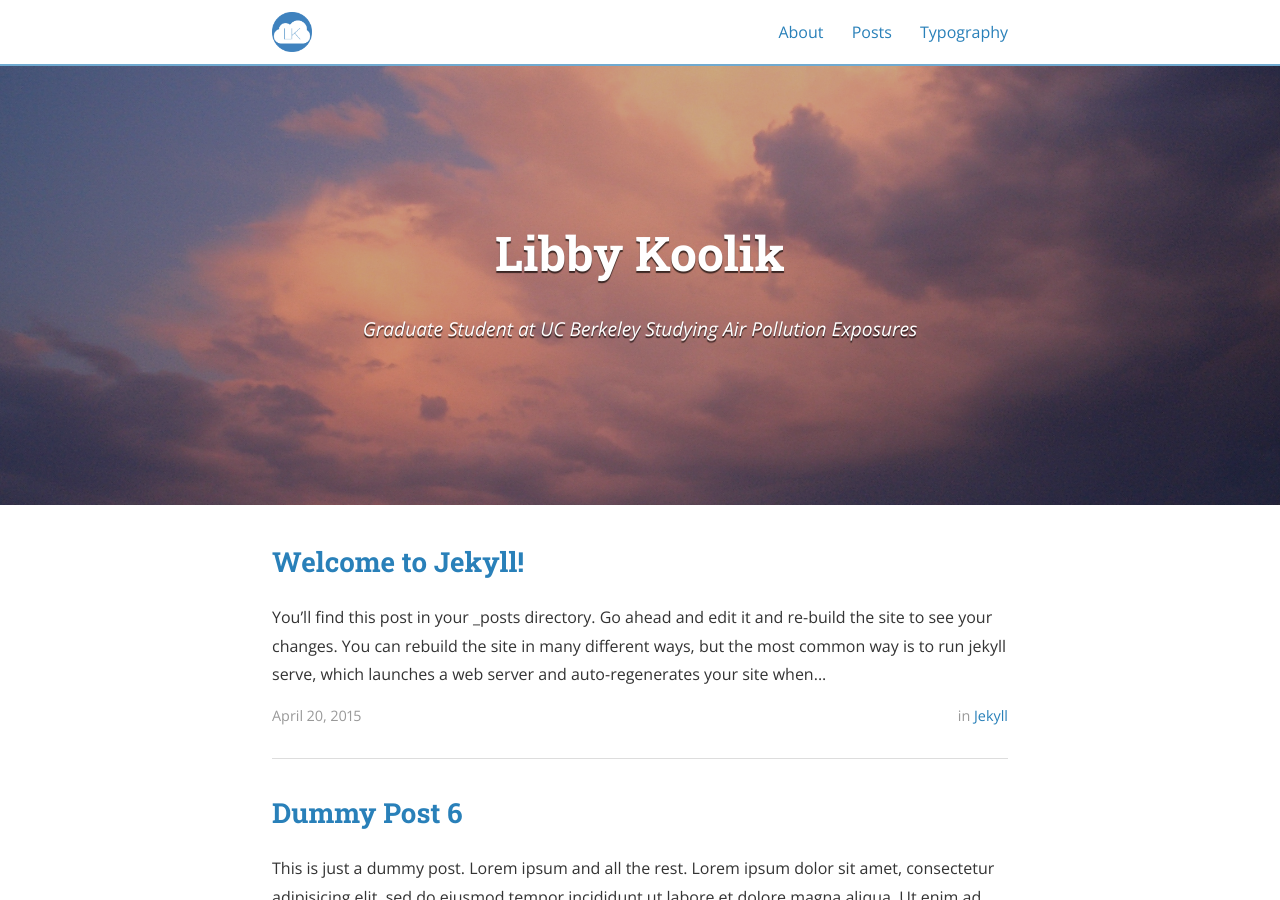
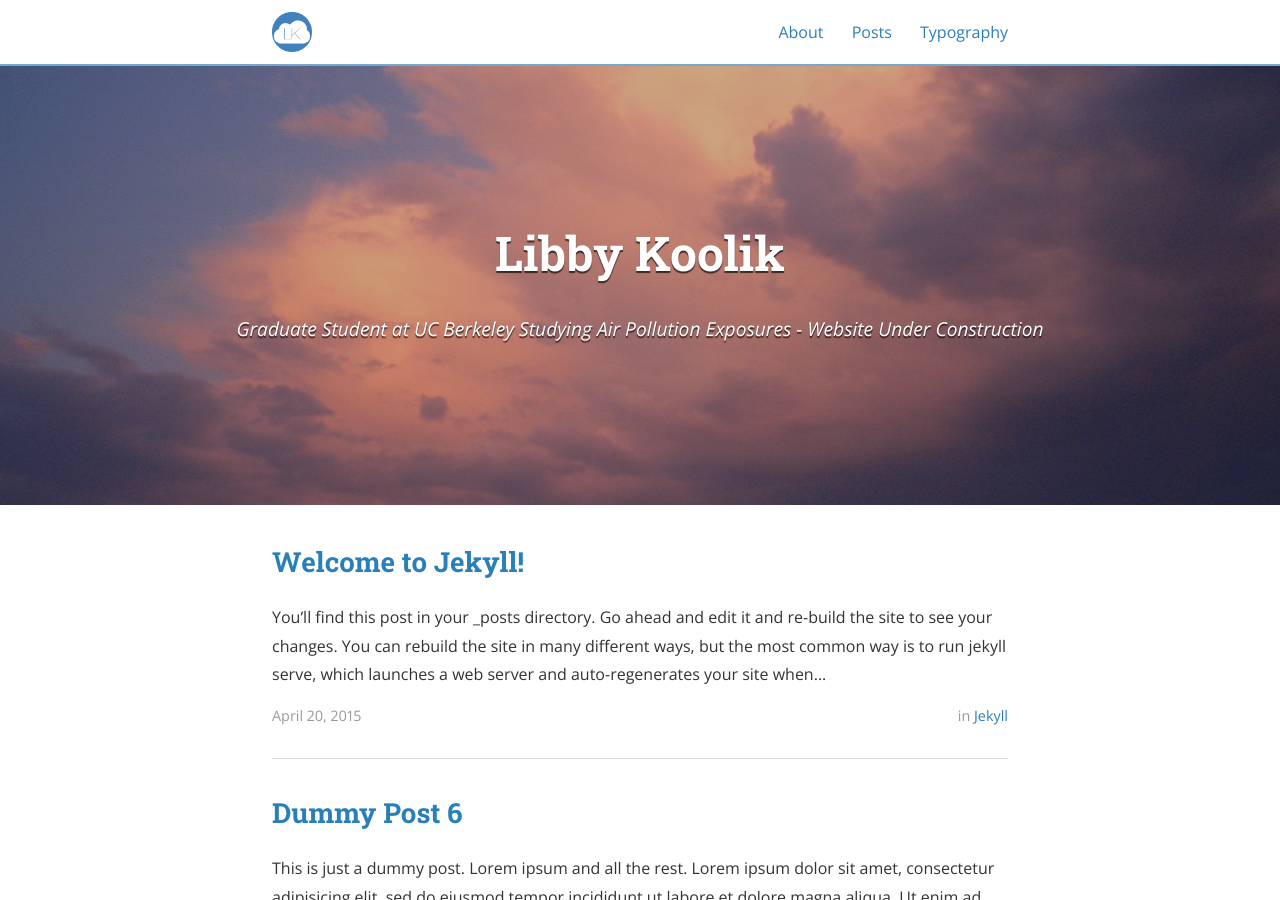
Before and after one commit to lkoolik/lkoolik.github.io, a Jekyll site: the page built from index.html, in a window 1280 px wide and 900 px high. Built offline with Jekyll 4.4.1, drawn with Linux system fonts in a browser that asks for light colours; nearby versions of some CDN libraries; the list of posts is cut into pages by our own code.

Commit message:
Update _config.yml

```diff
--- a/_config.yml
+++ b/_config.yml
@@ -10,7 +10,7 @@
 
 # Site settings
 title: Libby Koolik
-subtitle: "Graduate Student at UC Berkeley Studying Air Pollution Exposures"
+subtitle: "Graduate Student at UC Berkeley Studying Air Pollution Exposures - Website Under Construction"
 email: koolik@berkeley.edu
 name: Libby Koolik
 description: >
```
